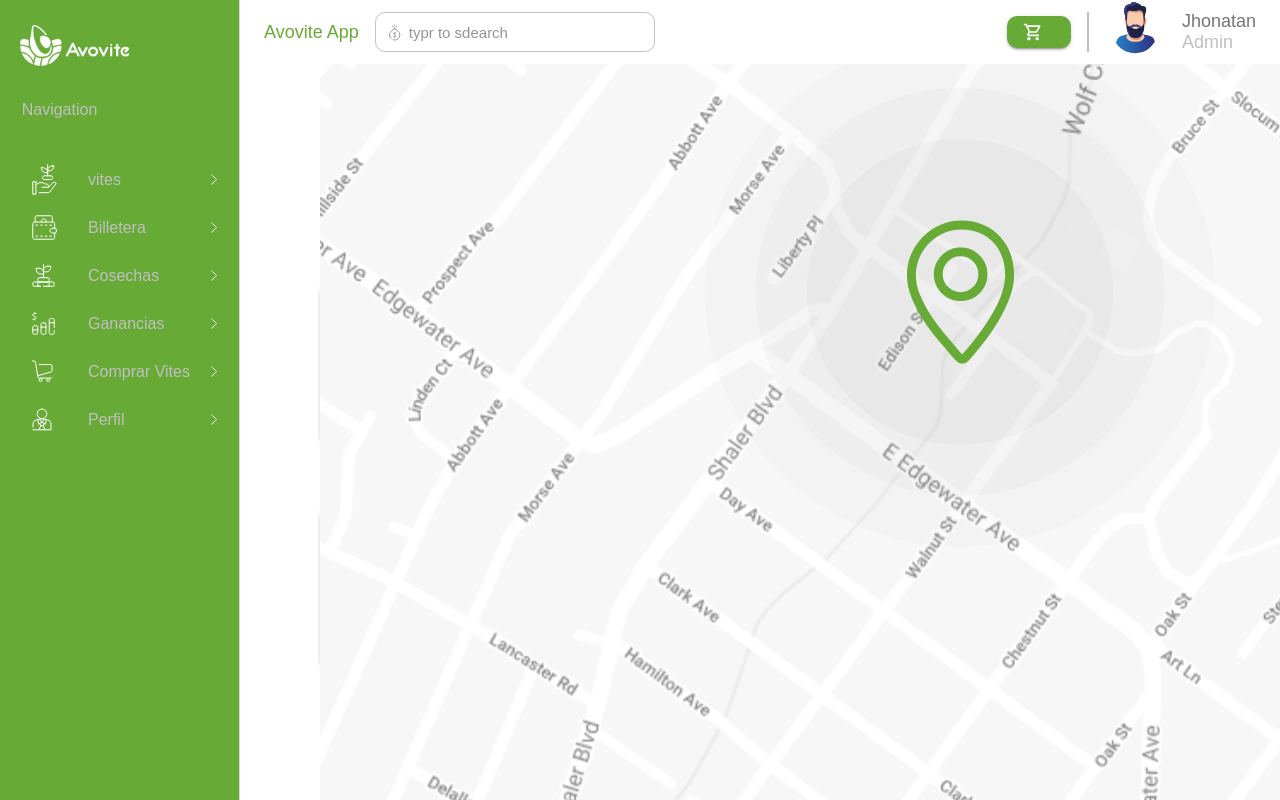
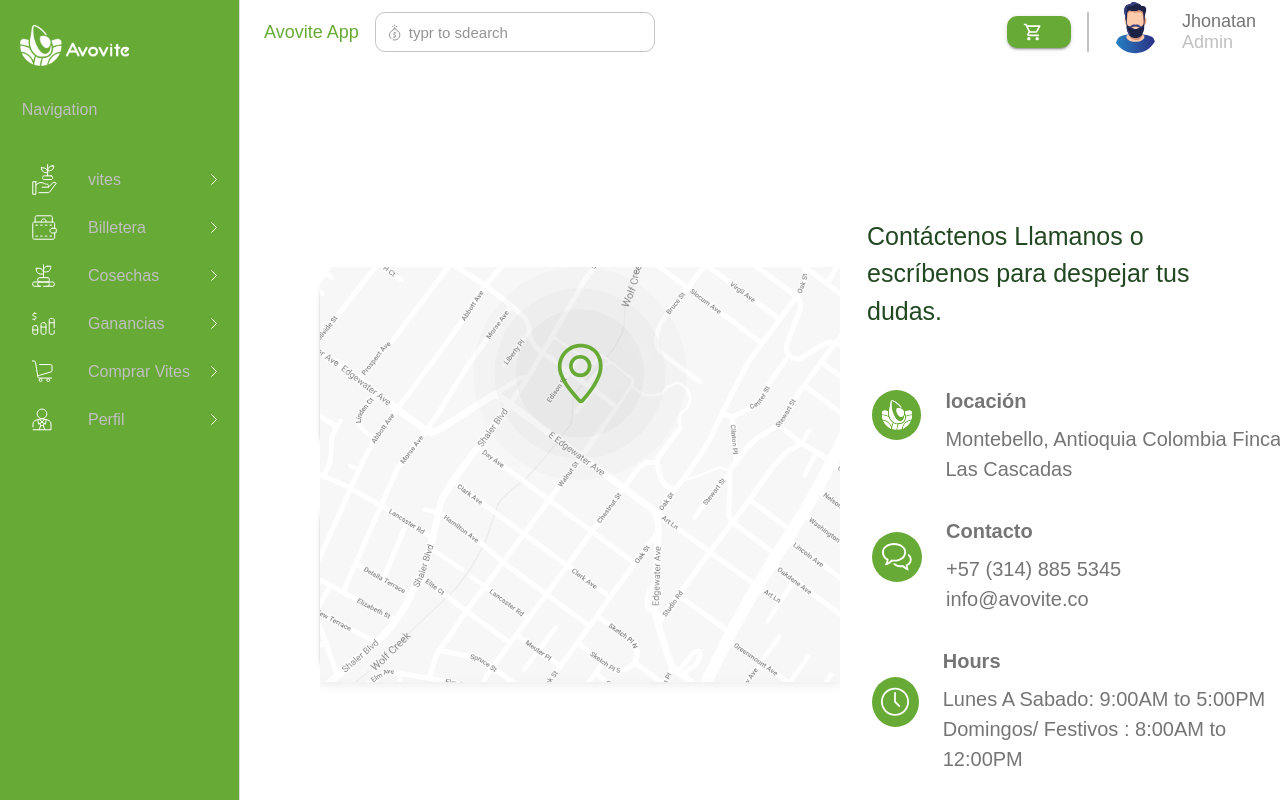
Before and after one commit to WSQuintero/avovite, a React (Vite) app: page /wallet in a window 1280 px wide. Both pictures are taken after a click on the button "Hablar con Asesor". Shown: the top 800 px of the page. Built offline with nearby package versions, Linux system fonts and the light colour scheme.

Commit message:
Organize the desktop view to talk to an advisor [1h]

```diff
--- a/src/Components/Asesor.jsx
+++ b/src/Components/Asesor.jsx
@@ -31,6 +31,7 @@
 import { useFinalContext } from "../Context/FinalContext";
 import { transacciones } from "../utilities/myCards";
 import map from "../assets/img/asesor/Map.svg";
+import mapDesktop from "../assets/img/asesor/MapDesktop.svg";
 import pin from "../assets/img/asesor/Pin.svg";
 import contcat from "../assets/img/asesor/contcat.svg";
 import clock from "../assets/img/asesor/clock.svg";
@@ -42,12 +43,22 @@
 
   return (
     <Box
+      display="flex"
       position="absolute"
-      height="100%"
-      width="100%"
-      display="flex"
       bgcolor="white"
-      flexDirection="column"
+      sx={(t) => ({
+        flexDirection: "column",
+        width: "100%",
+        height: 1000,
+        [t.breakpoints.up("lg")]: {
+          display: "flex",
+          flexDirection: "row",
+          marginTop: 10,
+          width: "100%",
+          height: "100%",
+          alignItems: "center",
+        },
+      })}
     >
       <Header />
 
@@ -60,6 +71,12 @@
         flexDirection="row"
         justifyContent="space-between"
         alignItems="center"
+        sx={(t) => ({
+          marginTop: 7,
+          [t.breakpoints.up("lg")]: {
+            display: "none",
+          },
+        })}
       >
         <Button
           onClick={() => setAsesorComponent(false)}
@@ -85,6 +102,11 @@
         flexDirection="column"
         position="relative"
         alignItems="center"
+        sx={(t) => ({
+          [t.breakpoints.up("lg")]: {
+            display: "none",
+          },
+        })}
       >
         <img src={map} width="100%" height="100%" alt="photo" />
         <img
@@ -95,7 +117,26 @@
           style={{ position: "absolute" }}
         />
       </Box>
-
+      <Box
+        sx={(t) => ({
+          display: "none",
+          [t.breakpoints.up("lg")]: {
+            display: "flex",
+            flexDirection: "column",
+            position: "relative",
+            alignItems: "center",
+          },
+        })}
+      >
+        <img src={mapDesktop} width="100%" height="100%" alt="photo" />
+        <img
+          src={pin}
+          width="50%"
+          height="50%"
+          alt="photo"
+          style={{ position: "absolute" }}
+        />
+      </Box>
       {/* the filter of image */}
 
       <Grid
@@ -104,97 +145,174 @@
         display="flex"
         flexDirection="column"
         alignItems="center"
-        gap={4}
+        sx={(t) => ({
+          justifyContent: "center",
+          [t.breakpoints.up("lg")]: {
+            display: "flex",
+            marginTop: 4,
+            justifyContent: "center",
+            alignItems: "center",
+            width: 600,
+            gap: 2,
+          },
+        })}
       >
-        <Typography color="#214820" fontSize={25}>
+        <Typography
+          color="#214820"
+          fontSize={25}
+          sx={(t) => ({
+            [t.breakpoints.up("lg")]: {
+              width: "75%",
+              textAlign: "initial",
+              marginRight: 18,
+            },
+          })}
+        >
           Contáctenos Llamanos o escríbenos para despejar tus dudas.
         </Typography>
 
-        <Box
-          display="flex"
-          alignItems="center"
-          width="100%"
-          gap={3}
-        >
+        <Box display="flex" alignItems="center" width="100%" gap={3}>
           <Box
             bgcolor="primary.main"
             borderRadius="50%"
             display="flex"
             justifyContent="center"
             alignItems="center"
-            sx={{
-              width: 60,
-              height: 50,
-            }}
+            sx={(t) => ({
+              width: 50,
+              height: 40,
+              [t.breakpoints.up("lg")]: {
+                width: 50,
+                height: 50,
+              },
+            })}
           >
             <img src={logoInformacion} width="60%" height="60%" alt="logo" />
           </Box>
           <Grid display="flex" flexDirection="column" gap={1}>
             <Grid>
-              <Typography color="text.cards">locación</Typography>
+              <Typography
+                color="text.cards"
+                sx={(t) => ({
+                  paddingTop: 5,
+                  fontWeight: 600,
+                  [t.breakpoints.up("lg")]: {
+                    fontSize: 20,
+                    fontWeight: 600,
+                  },
+                })}
+              >
+                locación
+              </Typography>
             </Grid>
             <Grid>
-              <Typography color="text.cards">
+              <Typography
+                color="text.cards"
+                sx={(t) => ({
+                  [t.breakpoints.up("lg")]: {
+                    fontSize: 20,
+                    width: "80%",
+                  },
+                })}
+              >
                 Montebello, Antioquia Colombia Finca Las Cascadas{" "}
               </Typography>
             </Grid>
           </Grid>
         </Box>
-        <Box
-          display="flex"
-          alignItems="center"
-          width="100%"
-          gap={3}
-        >
+        <Box display="flex" alignItems="center" width="100%" gap={3}>
           <Box
             bgcolor="primary.main"
             borderRadius="50%"
             display="flex"
             justifyContent="center"
             alignItems="center"
-            sx={{
-              width: 50,
-              height: 50,
-            }}
+            sx={(t) => ({
+              width: 35,
+              height: 35,
+              [t.breakpoints.up("lg")]: {
+                width: 50,
+                height: 50,
+              },
+            })}
           >
             <img src={contcat} width="60%" height="60%" alt="logo" />
           </Box>
           <Grid display="flex" flexDirection="column" gap={1}>
             <Grid>
-              <Typography color="text.cards">locación</Typography>
+              <Typography
+                color="text.cards"
+                sx={(t) => ({
+                  paddingTop: 2,
+                  fontWeight: 600,
+                  [t.breakpoints.up("lg")]: {
+                    fontSize: 20,
+                    fontWeight: 600,
+                  },
+                })}
+              >
+                Contacto
+              </Typography>
             </Grid>
             <Grid>
-              <Typography color="text.cards">
+              <Typography
+                color="text.cards"
+                sx={(t) => ({
+                  [t.breakpoints.up("lg")]: {
+                    fontSize: 20,
+                    width: "80%",
+                  },
+                })}
+              >
                 +57 (314) 885 5345 info@avovite.co
               </Typography>
             </Grid>
           </Grid>
         </Box>
-        <Box
-          display="flex"
-          alignItems="center"
-          width="100%"
-          gap={3}
-        >
+        <Box display="flex" alignItems="center" width="100%" gap={3}>
           <Box
             bgcolor="primary.main"
             borderRadius="50%"
             display="flex"
             justifyContent="center"
             alignItems="center"
-            sx={{
-              width: 80,
-              height: 50,
-            }}
+            sx={(t) => ({
+              width: 75,
+              height: 35,
+              [t.breakpoints.up("lg")]: {
+                width: 70,
+                height: 50,
+              },
+            })}
           >
             <img src={clock} width="60%" height="60%" alt="logo" />
           </Box>
           <Grid display="flex" flexDirection="column" gap={1}>
             <Grid>
-              <Typography color="text.cards">Hours</Typography>
+              <Typography
+                color="text.cards"
+                sx={(t) => ({
+                  paddingTop: 2,
+                  fontWeight: 600,
+                  [t.breakpoints.up("lg")]: {
+                    fontSize: 20,
+                    fontWeight: 600,
+                  },
+                })}
+              >
+                Hours
+              </Typography>
             </Grid>
             <Grid>
-              <Typography color="text.cards">
+              <Typography
+                color="text.cards"
+                sx={(t) => ({
+                  [t.breakpoints.up("lg")]: {
+                    fontSize: 20,
+                    width: "70%",
+                  },
+                })}
+              >
                 Lunes A Sabado: 9:00AM to 5:00PM Domingos/ Festivos : 8:00AM to
                 12:00PM
               </Typography>
--- a/src/Components/Sidebar.jsx
+++ b/src/Components/Sidebar.jsx
@@ -122,13 +122,18 @@
     switch (route) {
       case "vites":
         navigate("/informacion");
+        setTransaction(null)
+        setAsesorComponent(false)
         break;
       case "Billetera":
         navigate("/wallet");
         setTransaction(null)
+        setAsesorComponent(false)
         break;
       case "Cosechas":
         setCosechasList(true);
+        setTransaction(null)
+        setAsesorComponent(false)
         break;
       // Agrega más casos para otras opciones del sidebar si es necesario
       default:
```
Also changed, not shown: src/assets/img/asesor/MapDesktop.svg (added).
